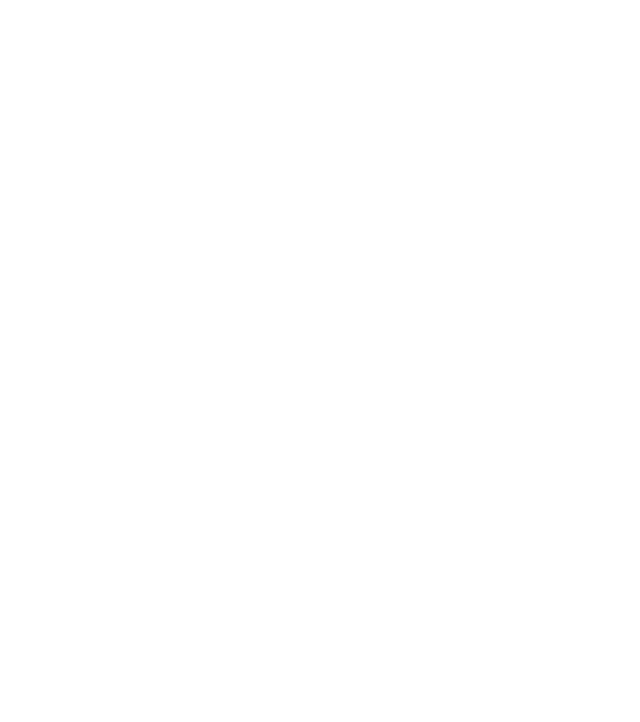
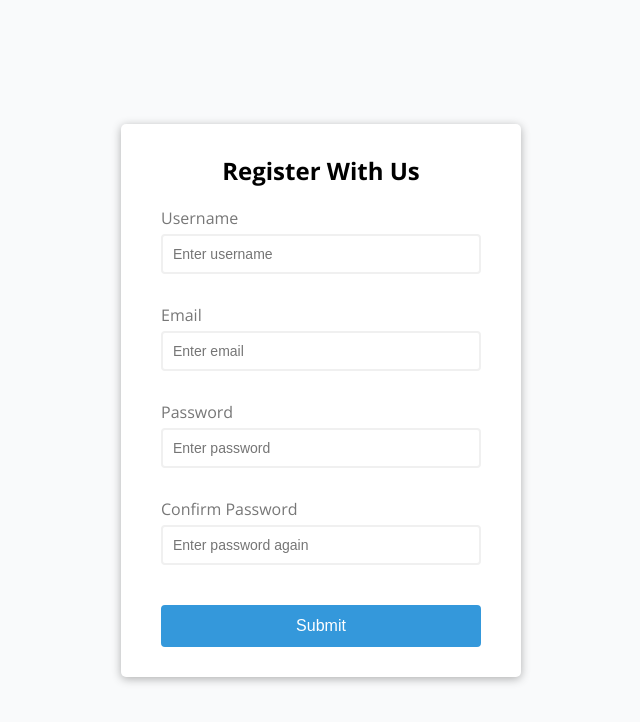
Before and after one commit to JasonMarshall1994/Form-Validator, a plain HTML site: page index.html in a window 1280 px wide. Shown: the whole page, without its empty margins (319-959 px from the left). Drawn offline with nearby package versions, Linux system fonts and the light colour scheme.

Commit message:
added html and css

```diff
--- a/index.html
+++ b/index.html
@@ -3,7 +3,41 @@
   <head>
     <meta charset="UTF-8" />
     <meta name="viewport" content="width=device-width, initial-scale=1.0" />
-    <title>Document</title>
+    <link rel="stylesheet" href="style.css" />
+    <title>Form Validator</title>
   </head>
-  <body></body>
+  <body>
+    <div class="container">
+      <form id="form" class="form">
+        <h2>Register With Us</h2>
+        <div class="form-control">
+          <label for="username">Username</label>
+          <input type="text" id="username" placeholder="Enter username" />
+          <small>Error Message</small>
+        </div>
+        <div class="form-control">
+          <label for="email">Email</label>
+          <input type="text" id="email" placeholder="Enter email" />
+          <small>Error Message</small>
+        </div>
+        <div class="form-control">
+          <label for="password">Password</label>
+          <input type="text" id="password" placeholder="Enter password" />
+          <small>Error Message</small>
+        </div>
+        <div class="form-control">
+          <label for="password2">Confirm Password</label>
+          <input
+            type="text"
+            id="password2"
+            placeholder="Enter password again"
+          />
+          <small>Error Message</small>
+        </div>
+        <button>Submit</button>
+      </form>
+    </div>
+
+    <script src="script.js"></script>
+  </body>
 </html>
--- /dev/null
+++ b/style.css
@@ -0,0 +1,95 @@
+@import url("https://fonts.googleapis.com/css2?family=Open+Sans:ital,wght@0,300..800;1,300..800&display=swap");
+
+:root {
+  --success-color: #2ecc71;
+  --error-color: #e74c3c;
+}
+
+* {
+  box-sizing: border-box;
+}
+
+body {
+  background-color: #f9fafb;
+  font-family: "Open Sans", sans-serif;
+  display: flex;
+  align-items: center;
+  justify-content: center;
+  min-height: 100vh;
+  margin: 0;
+}
+
+.container {
+  background-color: #ffffff;
+  border-radius: 5px;
+  box-shadow: 0 2px 10px rgba(0, 0, 0, 0.3);
+  width: 400px;
+}
+
+h2 {
+  text-align: center;
+  margin: 0 0 20px;
+}
+
+.form {
+  padding: 30px 40px;
+}
+
+.form-control {
+  margin-bottom: 10px;
+  padding-bottom: 20px;
+  position: relative;
+}
+
+.form-control label {
+  color: #777;
+  display: block;
+  margin-bottom: 5px;
+}
+
+.form-control input {
+  border: 2px solid #f0f0f0;
+  border-radius: 4px;
+  display: block;
+  width: 100%;
+  padding: 10px;
+  font-size: 14px;
+}
+
+.form-control input:focus {
+  outline: 0;
+  border-color: #777;
+}
+
+.form-control.success input {
+  border-color: var(--success-color);
+}
+
+.form-control.error input {
+  border-color: var(--error-color);
+}
+
+.form-control small {
+  color: var(--error-color);
+  position: absolute;
+  bottom: 0;
+  left: 0;
+  visibility: hidden;
+}
+
+.form-control.error small {
+  visibility: visible;
+}
+
+.form button {
+  cursor: pointer;
+  background-color: #3498db;
+  border: 2px solid #3498db;
+  border-radius: 4px;
+  color: #fff;
+  display: block;
+  font-size: 16px;
+  padding: 10px;
+  margin-top: 20px;
+  width: 100%;
+}
```
Also changed, not shown: styles.css (deleted).
